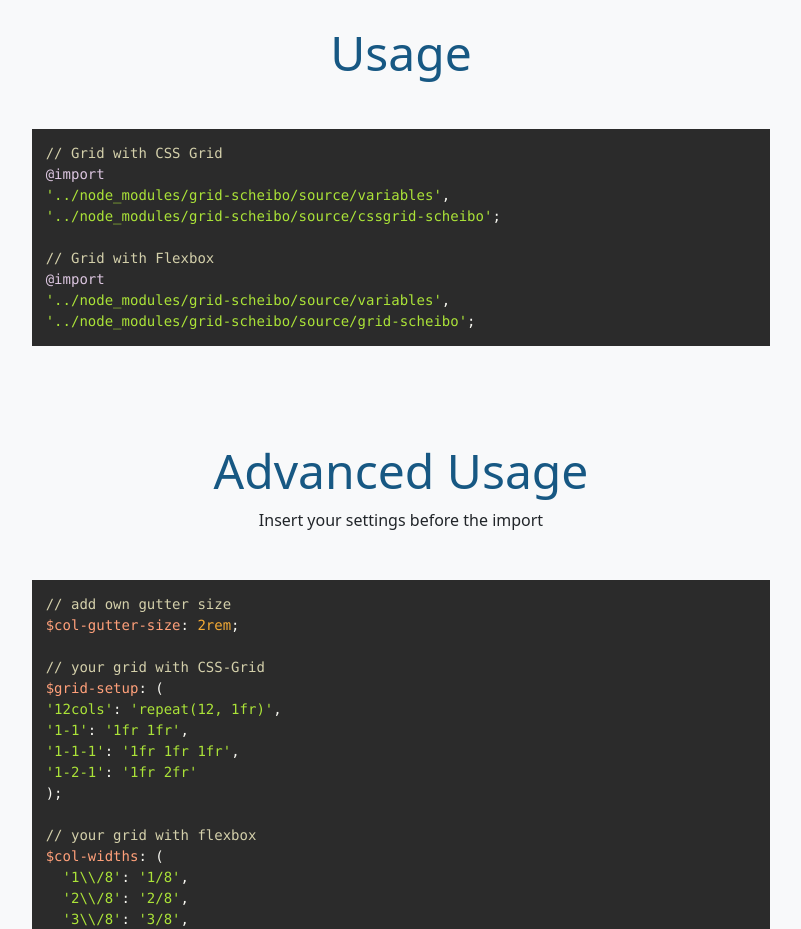
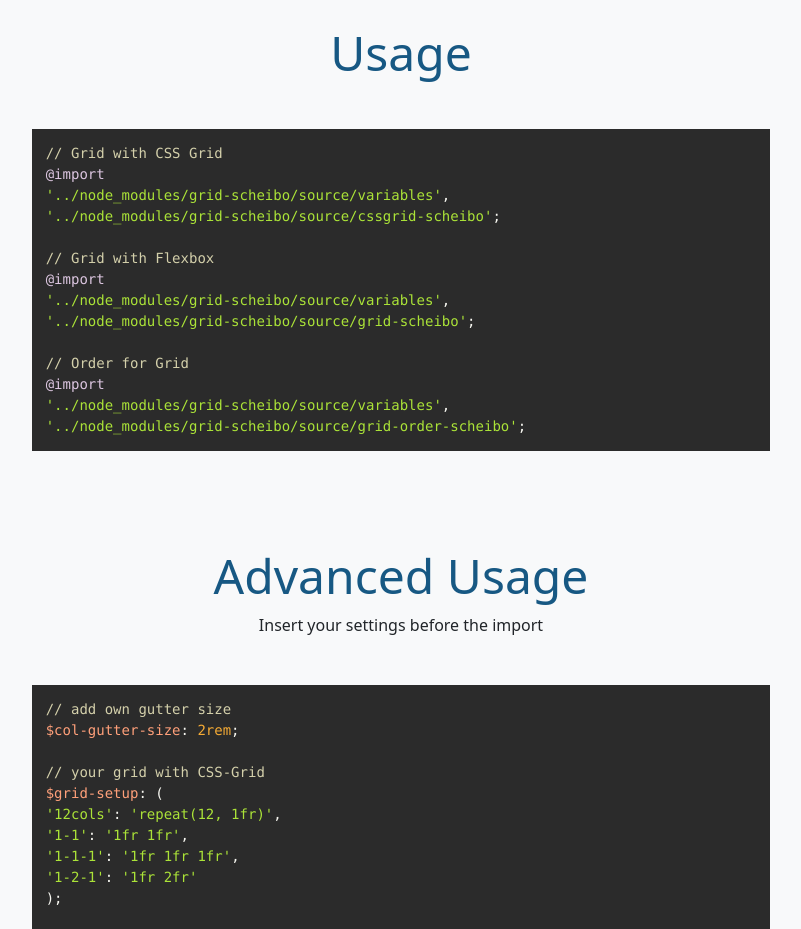
Before and after one commit to scheibome/grid-scheibo, a website: page source/index.pug in a window 1280 px wide. Shown: the part 1540-2469 px from the top of the page, without its empty margins (239-1040 px from the left). Drawn offline with nearby package versions, Linux system fonts and the light colour scheme; files that its build step writes are made by us from their sources.

Commit message:
[TASK] add description for order

```diff
--- a/source/pug/installation.pug
+++ b/source/pug/installation.pug
@@ -22,6 +22,11 @@ section.py-6.bg-light
             | @import
             | '../node_modules/grid-scheibo/source/variables',
             | '../node_modules/grid-scheibo/source/grid-scheibo';
+            |
+            | // Order for Grid
+            | @import
+            | '../node_modules/grid-scheibo/source/variables',
+            | '../node_modules/grid-scheibo/source/grid-order-scheibo';
 
       .text-center(class="o-row__col-2/3")
         h2.mt-6.text-primary#advancedusage(data-text="Advanced Usage") Advanced Usage
```
Also changed, not shown: docs/index.html.
